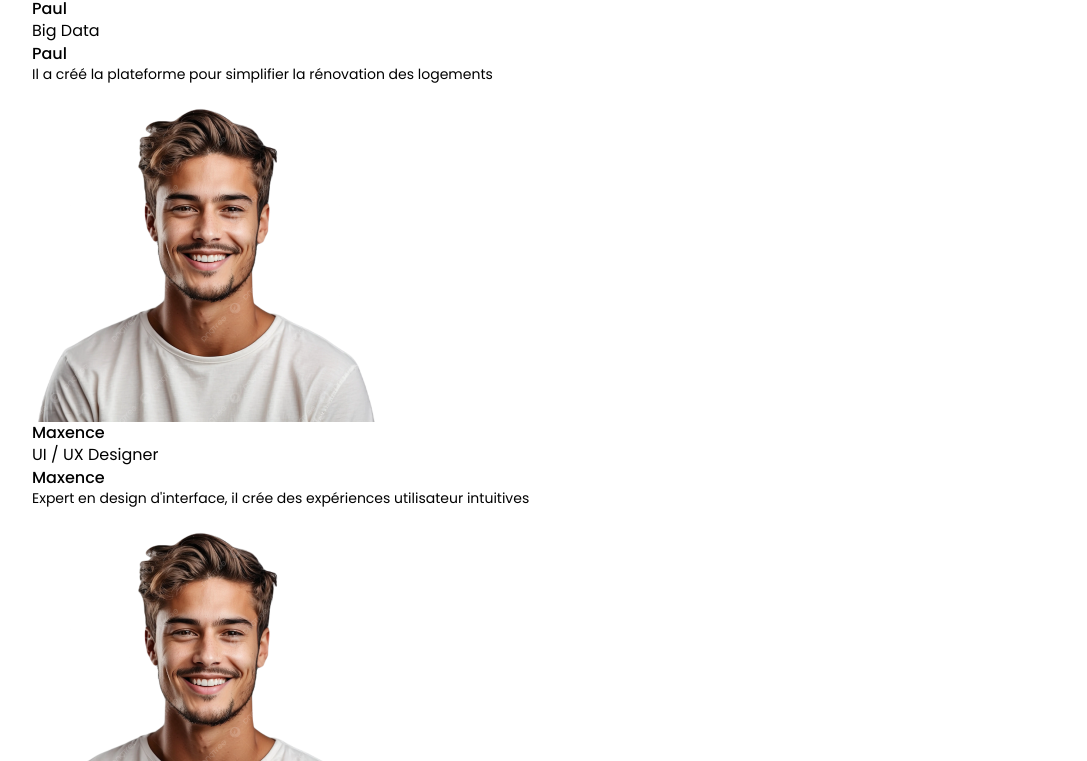
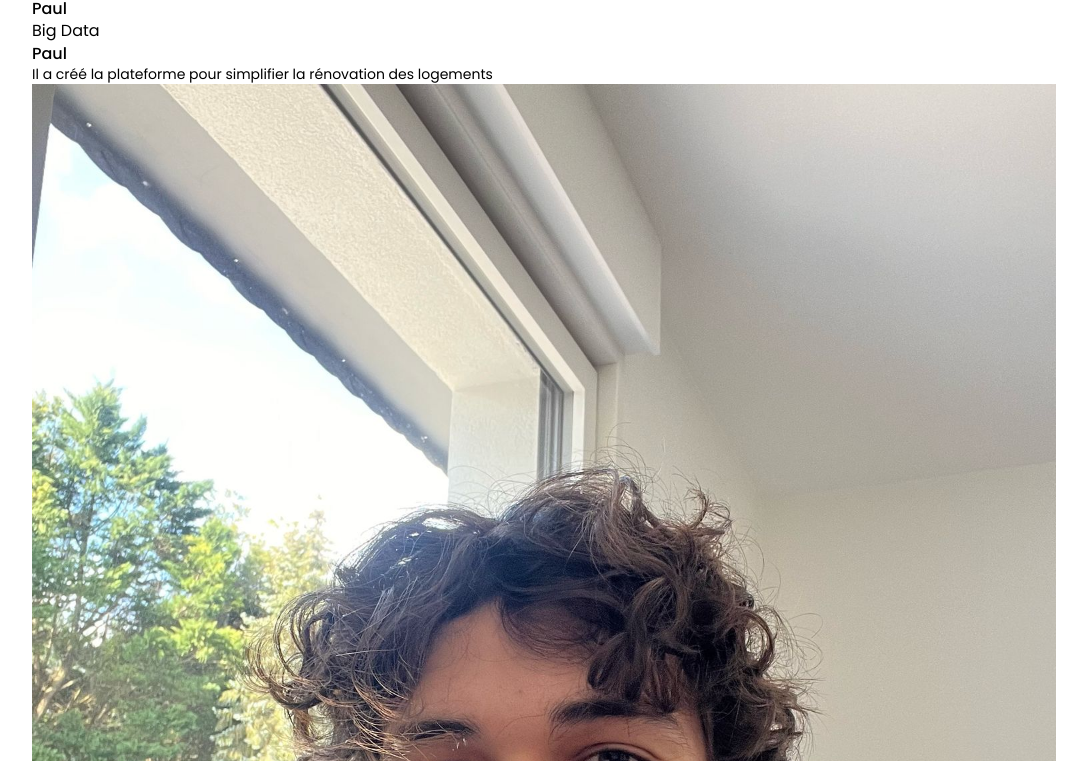
Before and after one commit to LaTroupeCastor/landing, a Vue app: page /notre-equipe in a window 1280 px wide. Shown: the part 2999-3760 px from the top of the page, without its empty margins (96-1183 px from the left). Built offline with nearby package versions, Linux system fonts and the light colour scheme; no server answers.

Commit message:
add member pic

```diff
--- a/src/views/Team.vue
+++ b/src/views/Team.vue
@@ -43,7 +43,7 @@
         <TeamMemberCard
           name="Maxence"
           nickname="Maxence"
-          :profileImage="VisagePersonne"
+          :profileImage="Maxence"
           :roles="['UI / UX Designer']"
           description="Expert en design d'interface, il crée des expériences utilisateur intuitives"
         />
@@ -115,6 +115,7 @@ import VisagePersonne from "../assets/visage_personne.png";
 import Bastien from "../assets/team/bastien.png";
 import Matheo from "../assets/team/matheo.jpg";
 import Oceanne from "../assets/team/oceane.jpg";
+import Maxence from "../assets/team/maxence.jpg";
 import Paul from "../assets/team/paul.jpg";
 import FormBody from "../components/FormBody.vue";
 
```
Also changed, not shown: src/assets/team/maxence.jpg (added).
